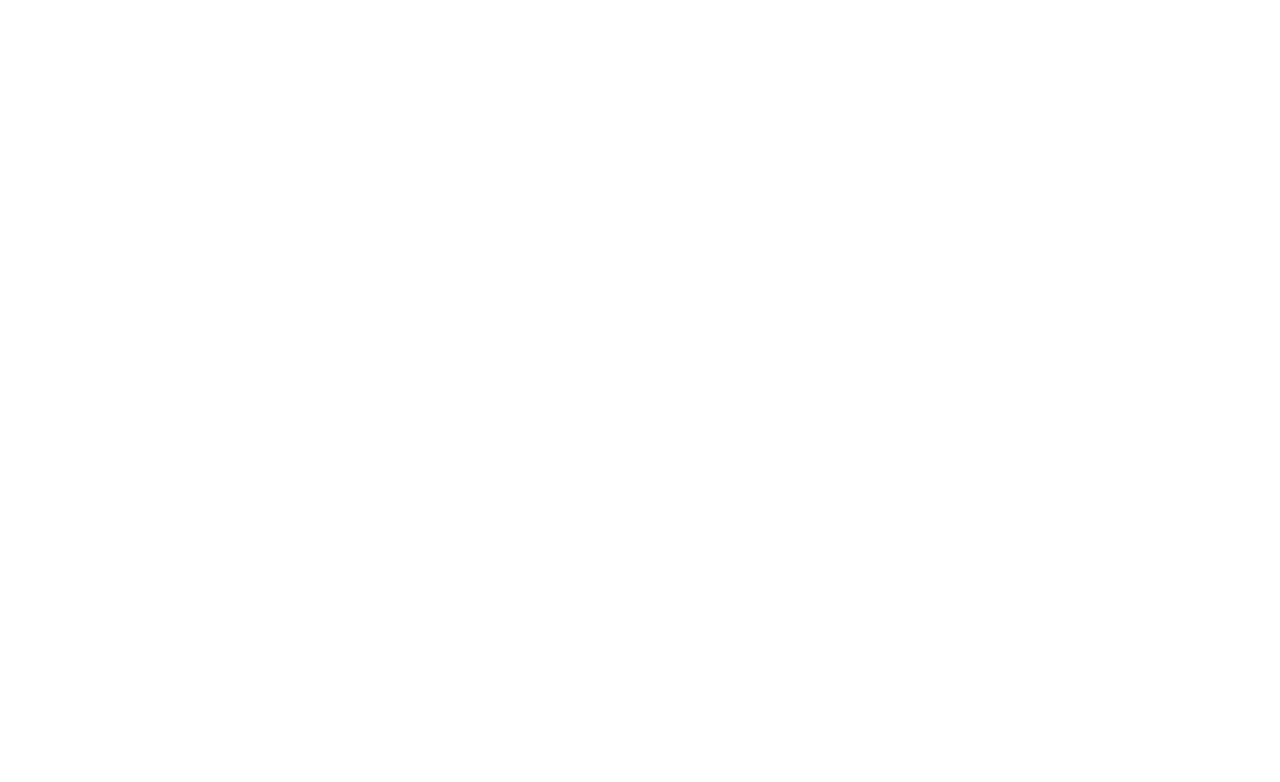
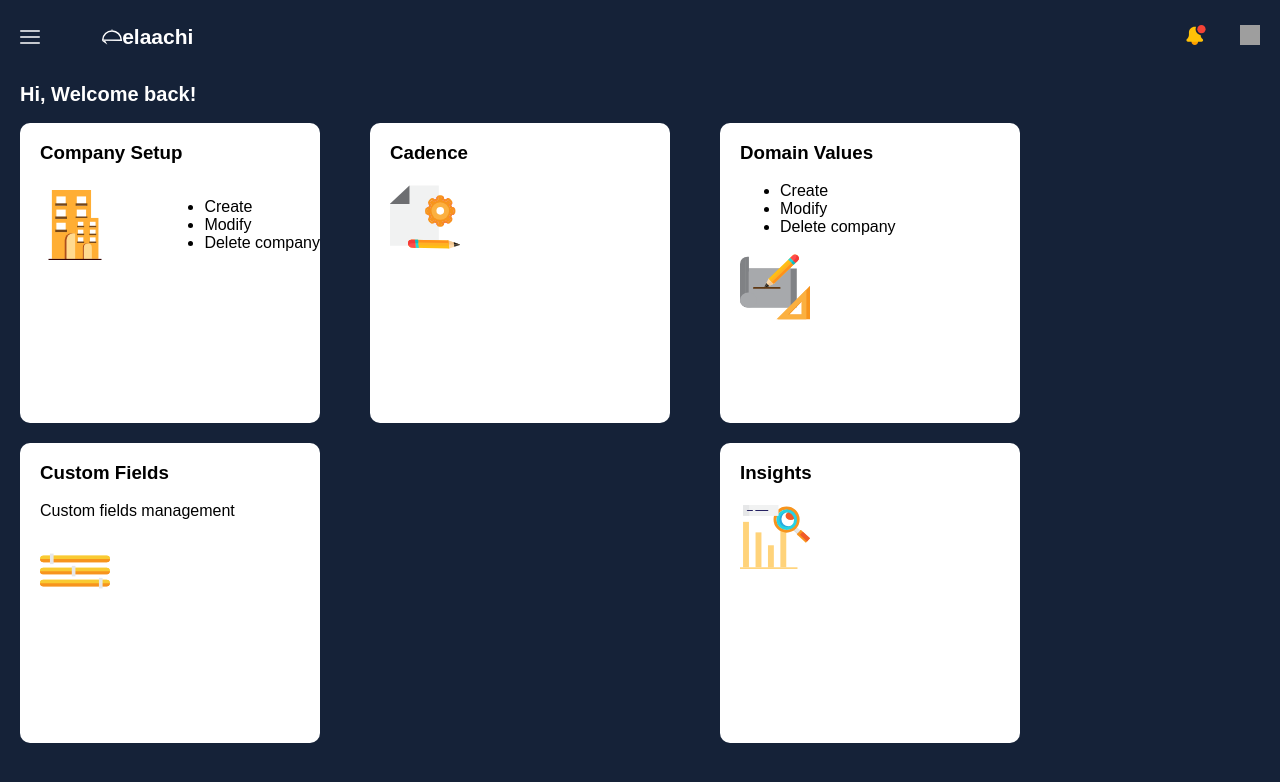
Before and after one commit to AnvithaBekal1/Assignment3, a plain HTML site: page index.html in a window 1280 px wide. Drawn offline with Linux system fonts and the light colour scheme; grey boxes are pictures that could not be loaded.

Commit message:
assignment3 layout

```diff
--- /dev/null
+++ b/css/stylesheet.css
@@ -0,0 +1,62 @@
+*{
+    box-sizing: border-box;
+}
+body{
+    background-color: #152238;
+    font-family: sans-serif;
+    margin-left: 20px;
+    margin-right: 20px;
+
+}
+.heading img{
+    width: 20px;
+    height: 20px;
+}
+.logo{
+    display: flex;
+    justify-content:flex-start;
+    align-items: center;
+    margin-right:900px;
+    color:white;
+    font-size: 14px;
+  }
+
+  .navbar{
+      display: flex;
+      justify-content: space-between;
+      align-items: center;
+  }
+  .nav-right img{
+      margin-left: 30px;
+  }
+  .welcome h2{
+      font-size: 20px;
+      color: white;
+  }
+  .box img{
+      width:70px;
+      height: 70px;
+  }
+  section{
+      max-width:1000px;
+
+  }
+  .containers{
+      display: flex;
+      justify-content: space-between;
+      flex-wrap: wrap;
+      align-items: center;
+  }
+  .box{
+      background-color: white;
+      width:300px;
+      height: 300px;
+      margin-bottom: 20px;
+    border-radius: 10px;
+    padding-left: 20px;
+  }
+  .company{
+      display: flex;
+      justify-content: space-between;
+      align-items: center;
+  }
--- a/index.html
+++ b/index.html
@@ -1 +1,69 @@
-<!-- rvnwrfil -->
+<link rel="preconnect" href="https://fonts.gstatic.com">
+<link href="https://fonts.googleapis.com/css2?family=Source+Sans+Pro&display=swap" rel="stylesheet">
+<html lang="en">
+<head>
+    <meta charset="UTF-8">
+    <meta http-equiv="X-UA-Compatible" content="IE=edge">
+    <meta name="viewport" content="width=device-width, initial-scale=1.0">
+    <title>Document</title>
+    <link rel="stylesheet" href="css/stylesheet.css">
+</head>
+<body>
+    <header>
+        <div class="heading">
+            <div class="navbar">
+                <img src="images/menu.svg" alt="">
+                <div class="logo">
+                    <img src="images/logo.svg" alt=""> <h2>elaachi  </h2>
+
+                </div>
+                <div class="nav-right">
+                    <img src="images/notification.svg" alt="">
+                    <img src="images/sazzad-aryan-rjm8go9rL8Y-unsplash.svg" alt="">
+                </div>
+        </div>
+    </div>
+    </header>
+    <section>
+        <div class="welcome">
+            <h2>Hi, Welcome back!</h2>
+        </div>
+        <div class="containers">
+            <div class="container1 box">
+                <h3>Company Setup</h3>
+                <div class="company">
+                <img src="images/company setup.svg" alt="">
+                <ul>
+                    <li>Create</li>
+                    <li>Modify</li>
+                    <li>Delete company</li>
+                </ul>
+            </div>
+        </div>
+            <div class="container2 box">
+                <h3>Cadence</h3>
+                <img src="images/candence.svg" alt="">
+            </div>
+            <div class="container3 box">
+                <h3>Domain Values</h3>
+                <ul>
+                    <li>Create</li>
+                    <li>Modify</li>
+                    <li>Delete company</li>
+                </ul>
+                <img src="images/domain-values.svg" alt="">
+            </div>
+            <div class="container4 box">
+                <h3>Custom Fields</h3>
+                <p>Custom fields management</p>
+                <img src="images/custom-fields.svg" alt="">
+            </div>
+            <div class="container5 box">
+                <h3>Insights</h3>
+                <img src="images/insights.svg"alt="">
+
+            </div>
+        </div>
+    </section>
+</body>
+</html>
```
Also changed, not shown: images/candence.svg (added), images/company setup.svg (added), images/custom-fields.svg (added), images/domain-values.svg (added), images/insights.svg (added), images/logo.svg (added), images/menu.svg (added), images/notification.svg (added), 1 other file.
